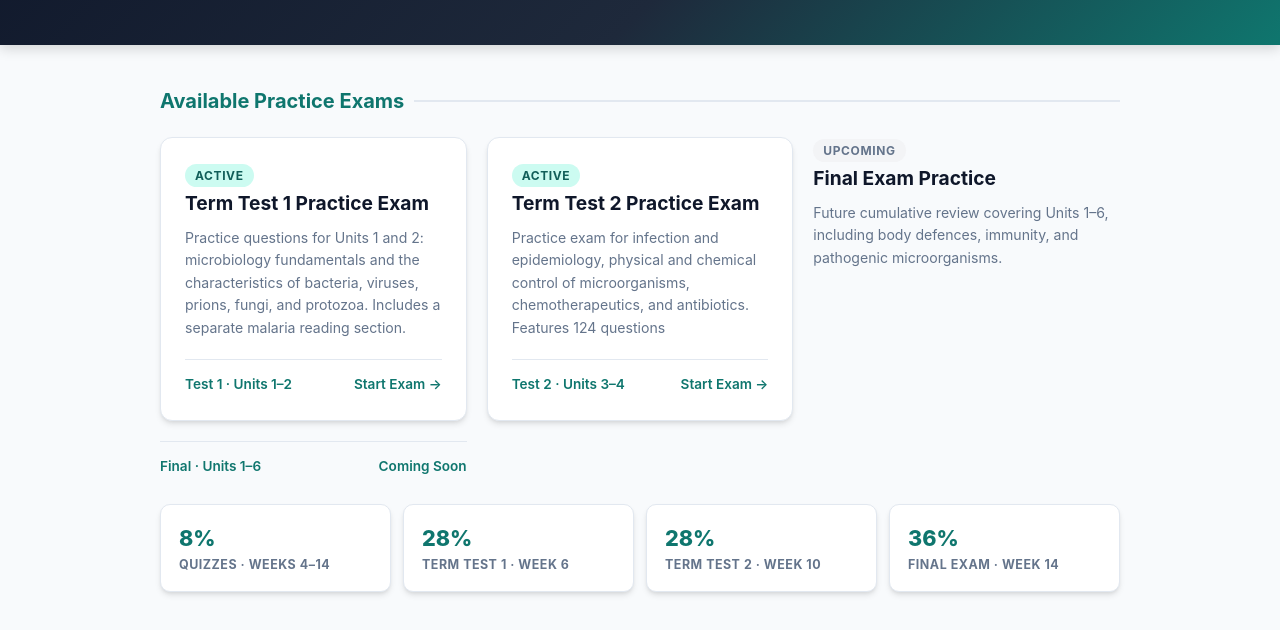
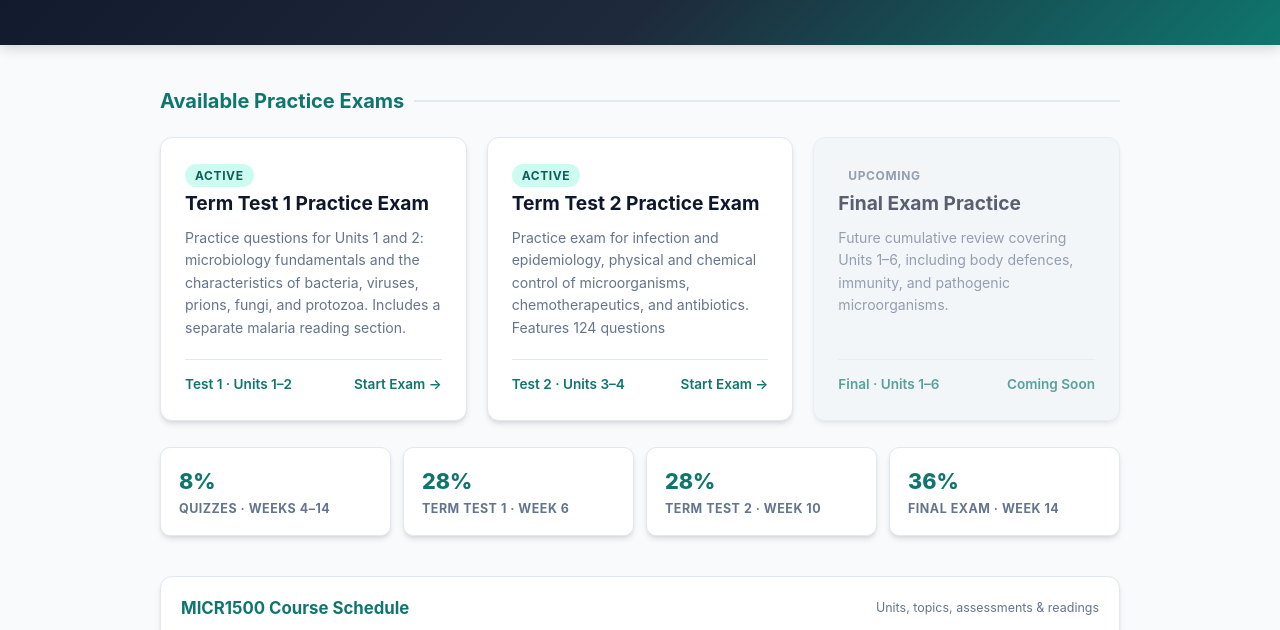
Before and after one commit to Scoobycent/Micro-Exam-Practice, a plain HTML site: page index.html in a window 1280 px wide. Shown: the part 170-800 px from the top of the page. Drawn offline with Linux system fonts and the light colour scheme.

Commit message:
Add upcoming final exam practice card to index.html

```diff
--- a/index.html
+++ b/index.html
@@ -47,6 +47,7 @@ footer{text-align:center;padding:24px 20px;font-size:.85rem;color:var(--text-mut
       </div>
       <div class="card-footer"><span>Test 2 · Units 3–4</span><span class="btn-action">Start Exam &rarr;</span></div>
     </a>
+    <a href="#" class="exam-card disabled" aria-disabled="true" tabindex="-1">
       <div>
         <span class="card-tag upcoming">Upcoming</span>
         <h2 class="card-title">Final Exam Practice</h2>
```
